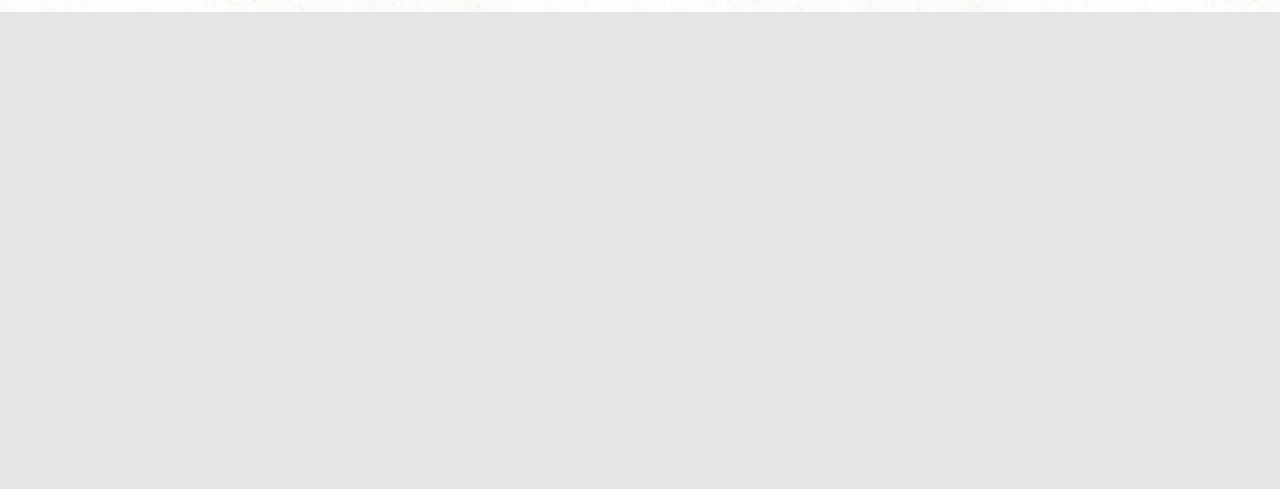
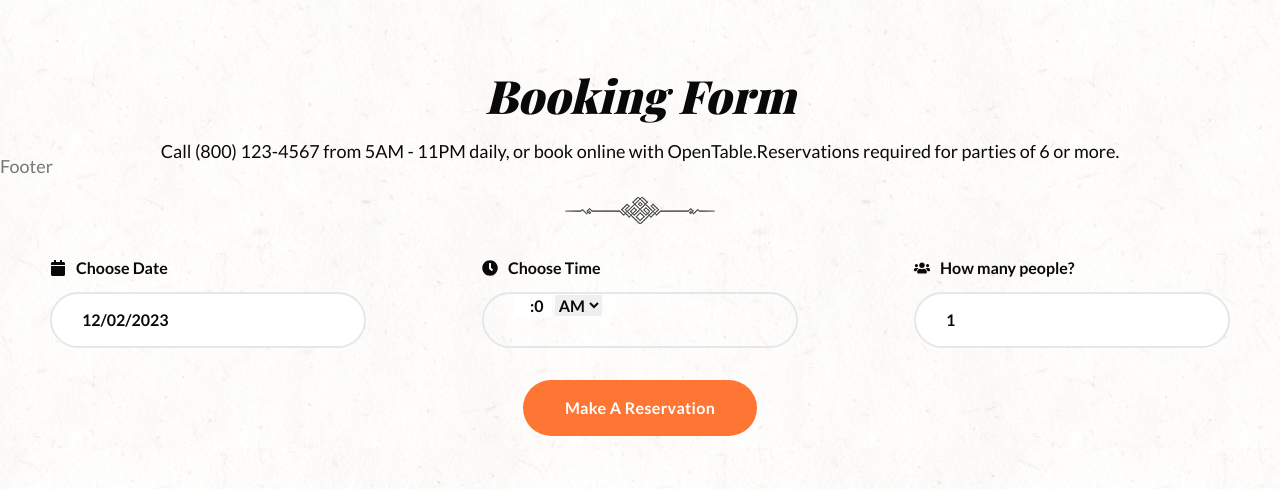
Before and after one commit to tanvir193palok/Restaurant_Website, a React (Create React App) app: page / in a window 1280 px wide. Shown: the part 4352-4841 px from the top of the page. Before the commit the page ends 4364 px from the top, so only its background shows below. Built offline with nearby package versions, Linux system fonts and the light colour scheme; the HTML template or start-up script is replaced by a standard one; a web font is replaced by a local one.

Commit message:
Reservation component created

```diff
--- a/src/components/Reservation.js
+++ b/src/components/Reservation.js
@@ -1,7 +1,134 @@
-import React from 'react';
+import React, { useState } from "react";
+import { motion } from "framer-motion";
+import { fadeIn, staggerContainer } from "../variants";
+import { FaUsers, FaCalendar, FaClock } from "react-icons/fa";
+
+//import data
+import { reservationData } from "../data";
+
+//import datepicker
+import DatePicker from "react-datepicker";
+
+//import datepicker css
+import "react-datepicker/dist/react-datepicker.css";
+
+//import timepicker
+import TimePicker from "react-time-picker";
+
+//import timepicker css
+import "../timepicker.css";
 
 const Reservation = () => {
-  return <div>Reservation</div>;
+  //Destructuring reservation data
+  const { title, subtitle, modelImg, btnText } = reservationData;
+
+  //date state
+  const [startDate, setStartDate] = useState(new Date());
+
+  //clock state
+  const [value, setValue] = useState("10:00");
+
+  return (
+    <section className="relative top-96 z-30 pb-20 lg:py-[100px]">
+      <div className="container mx-auto">
+        {/* text */}
+        <motion.div
+          variants={staggerContainer}
+          initial="hidden"
+          whileInView={"show"}
+          className="text-center"
+        >
+          {/* title */}
+          <motion.h2
+            variants={fadeIn("up", "tween", 0.2, 1.6)}
+            className="h2 capitalize"
+          >
+            {title}
+          </motion.h2>
+
+          {/* subtitle */}
+          <motion.p
+            variants={fadeIn("up", "tween", 0.4, 1.6)}
+            className="mb-8 text-dark"
+          >
+            {subtitle}
+          </motion.p>
+
+          {/* model */}
+          <motion.div
+            variants={fadeIn("up", "tween", 0.6, 1.6)}
+            className="flex justify-center mb-8"
+          >
+            <img src={modelImg} alt="" />
+          </motion.div>
+        </motion.div>
+
+        {/* form */}
+        <motion.form
+          variants={fadeIn("up", "tween", 0.7, 1.6)}
+          initial="hidden"
+          whileInView={"show"}
+        >
+          <div
+            className="flex flex-col lg:flex-row gap-y-4 items-center
+          justify-between mb-8"
+          >
+            {/* datepicker */}
+            <div>
+              <div
+                className="flex items-center gap-x-[10px]
+            font-semibold text-dark text-base mb-3"
+              >
+                <FaCalendar />
+                <div>Choose Date</div>
+              </div>
+              <DatePicker
+                className="input"
+                selected={startDate}
+                onChange={(date) => setStartDate(date)}
+              />
+            </div>
+
+            {/* timepicker */}
+            <div>
+              <div
+                className="flex items-center gap-x-[10px]
+        font-semibold text-dark text-base mb-3"
+              >
+                <FaClock />
+                <div>Choose Time</div>
+              </div>
+              <TimePicker
+                className="input"
+                clearIcon={false}
+                clockIcon={false}
+                onChange={setValue}
+                value={value}
+              />
+            </div>
+
+            {/* person number */}
+            <div>
+              <div
+                className="flex items-center gap-x-[10px]
+        font-semibold text-dark text-base mb-3"
+              >
+                <FaUsers />
+                <div>How many people?</div>
+              </div>
+              <input className="input" type="text" placeholder="1" />
+            </div>
+          </div>
+          {/* button */}
+          <div className="max-w-[316px] mx-auto flex justify-center">
+            <button className="btn capitalize w-full/3 lg:w-auto">
+              {btnText}
+            </button>
+          </div>
+        </motion.form>
+      </div>
+    </section>
+  );
 };
 
 export default Reservation;
```
